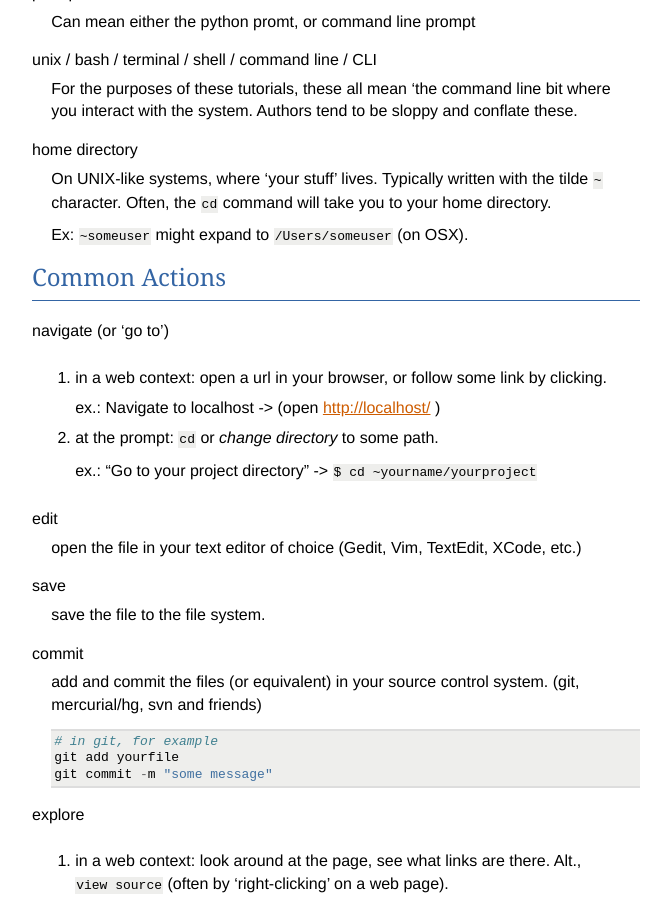
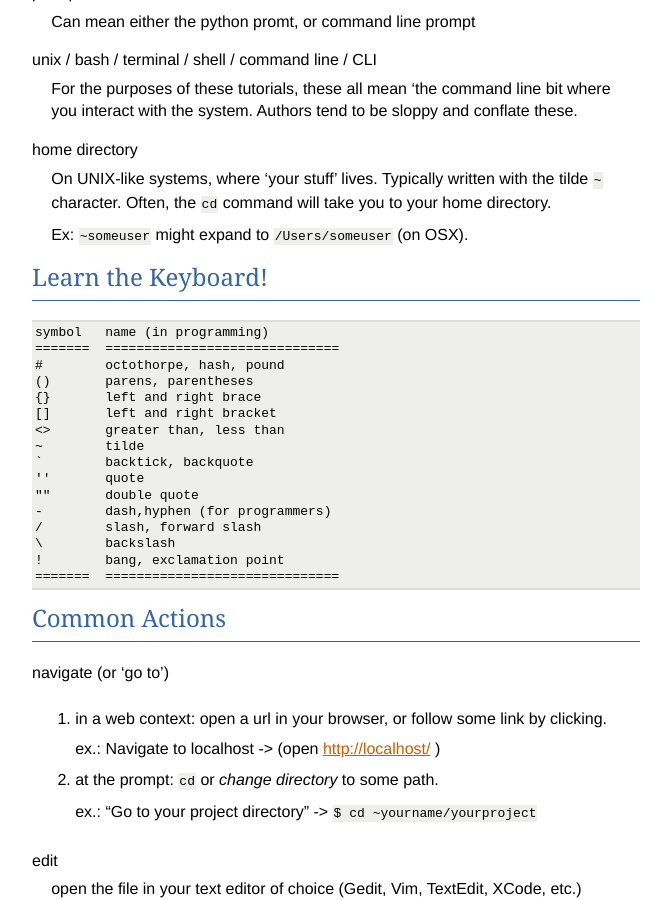
Before and after one commit to lsblakk/pystar, a Sphinx documentation site: the page built from docs/badges/badge_reading_the_text.rst, in a window 1280 px wide and 900 px high, scrolled down 958 px. Shown: the whole window, without its empty margins (128-799 px from the left). Built offline with Sphinx 7.4.7, drawn with Linux system fonts in a browser that asks for light colours; nearby versions of some CDN libraries; library files that are not in the unit come from our copies; comment, search, counter and statistics services are not loaded.

Commit message:
added keyboard chars to the reading the text badge

```diff
--- a/docs/badges/badge_reading_the_text.rst
+++ b/docs/badges/badge_reading_the_text.rst
@@ -70,6 +70,30 @@ home directory
 
     Ex:  ``~someuser`` might expand to ``/Users/someuser`` (on OSX).
 
+
+Learn the Keyboard!
+--------------------
+
+::
+
+    symbol   name (in programming)
+    =======  ==============================
+    #        octothorpe, hash, pound
+    ()       parens, parentheses
+    {}       left and right brace
+    []       left and right bracket
+    <>       greater than, less than
+    ~        tilde
+    `        backtick, backquote
+    ''       quote
+    ""       double quote
+    -        dash,hyphen (for programmers)
+    /        slash, forward slash
+    \        backslash
+    !        bang, exclamation point
+    =======  ==============================
+
+
 Common Actions
 ------------------
 
```
